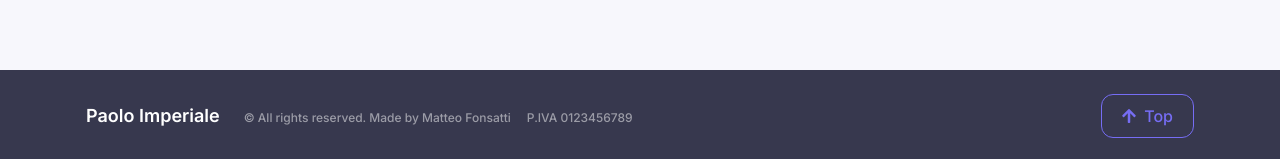
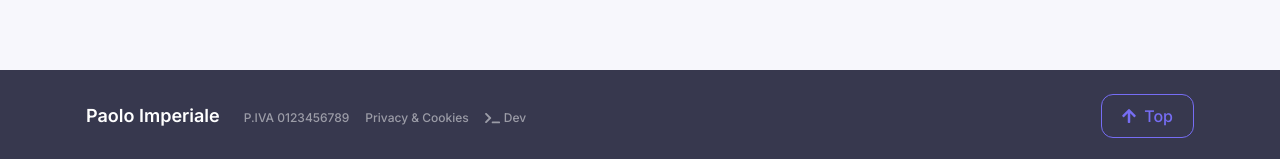
Before and after one commit to mfonsatti/nextjs, a Next.js app: page / in a window 1280 px wide. Shown: the part 3941-4100 px from the top of the page. Built offline with nearby package versions, Linux system fonts and the light colour scheme.

Commit message:
fixed footer

```diff
--- a/pages/index.js
+++ b/pages/index.js
@@ -16,6 +16,7 @@ import {
   faArrowUp,
   faTimes,
   faLayerGroup,
+  faTerminal,
 } from "@fortawesome/free-solid-svg-icons";
 import { useContext, useCallback } from "react";
 
@@ -86,7 +87,11 @@ export default function Home() {
       document.documentElement.scrollTop = 0; // For Chrome, Firefox, IE and Opera
     }, []);
     return (
-      <Button variant="outline-primary" onClick={handleClick}>
+      <Button
+        variant="outline-primary"
+        onClick={handleClick}
+        className="d-none d-lg-block"
+      >
         <FontAwesomeIcon icon={faArrowUp} className="mr-2" />
         Top
       </Button>
@@ -113,7 +118,8 @@ export default function Home() {
             Paolo Imperiale
           </Navbar.Brand>
           <Navbar.Toggle as={Button} bsPrefix="menu-mobile-open d-lg-none">
-            <FontAwesomeIcon icon={faLayerGroup} className="mr-2" /> Menu
+            <FontAwesomeIcon icon={faLayerGroup} className="mr-2" />
+            <span className="d-none menu-mobile-label">Menu</span>
           </Navbar.Toggle>
           <Navbar.Collapse id="basic-navbar-nav">
             <Nav>
@@ -446,7 +452,9 @@ export default function Home() {
                     </Accordion.Collapse>
                   </FaqToggle>
                   <FaqToggle eventKey="1">
-                    <h3 className="h5 pr-5 title">E-commerce, vendite online</h3>
+                    <h3 className="h5 pr-5 title">
+                      E-commerce, vendite online
+                    </h3>
                     <Accordion.Collapse eventKey="1">
                       <p className="font-size-md description">
                         Nel segmento e-commerce (vendite dirette online) ho
@@ -553,15 +561,18 @@ export default function Home() {
         </section>
       </main>
       <footer>
-        <Navbar expand="lg" variant="dark" className="container py-4">
+        <Navbar
+          expand="lg"
+          variant="dark"
+          className="container-lg py-4"
+        >
           <Navbar.Brand href="#home" className="font-weight-bolder">
             Paolo Imperiale
           </Navbar.Brand>
-          <Nav className="mr-auto">
-            <Nav.Link href="#home">
-              &copy; All rights reserved. Made by Matteo Fonsatti
-            </Nav.Link>
-            <Nav.Link href="#link">P.IVA 0123456789</Nav.Link>
+          <Nav className="mr-auto flex-row">
+            <Nav.Link href="#link" className="px-2">P.IVA 0123456789</Nav.Link>
+            <Nav.Link href="#link" className="px-2">Privacy &amp; Cookies</Nav.Link>
+            <Nav.Link href="#link" className="px-2"><FontAwesomeIcon icon={faTerminal} className="mr-1" />Dev</Nav.Link>
           </Nav>
           <ScrollToBtn />
         </Navbar>
--- a/styles/scss/_header.scss
+++ b/styles/scss/_header.scss
@@ -20,6 +20,18 @@ header {
       align-items: center;
     }
   }
+  .menu-mobile-open {
+    svg {
+      @media screen and (max-width: 359px) {
+        margin-right: 0 !important;
+      }
+    }
+    .menu-mobile-label {
+      @media screen and (min-width: 360px) {
+        display: inline !important;
+      }
+    }
+  }
   .navbar-collapse {
     @media screen and (max-width: 992px) {
       display: flex;
@@ -33,6 +45,7 @@ header {
       height: 100%;
       background-color: #37384e;
     }
+
     .menu-mobile-close {
       position: absolute;
       bottom: 30px;
@@ -43,9 +56,15 @@ header {
 
 footer {
   .navbar {
+    background-color: #37384e;
     align-items: baseline;
     .nav-link {
       font-size: 12px;
+      &:first-of-type {
+        @media screen and (max-width: 576px) {
+          padding-left: 0 !important;
+        }
+      }
     }
   }
 }
```
